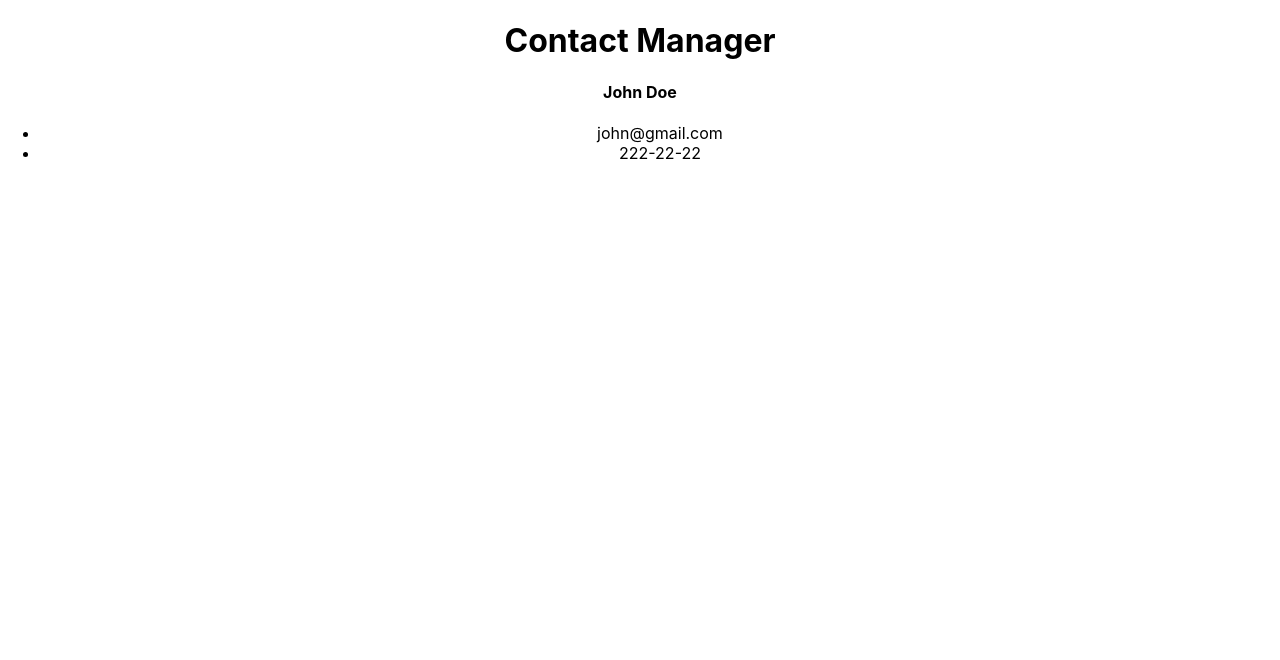
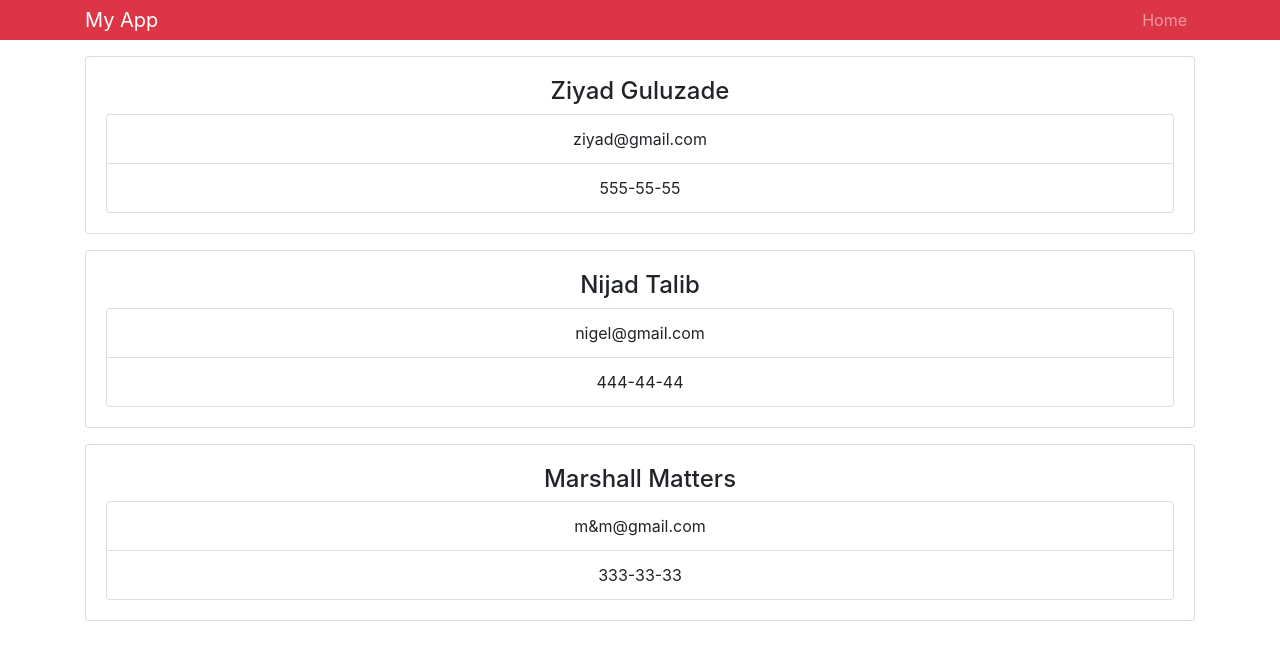
Before and after one commit to ZiyadGuluzade/contact-manager, a React (Create React App) app in the folder contact-manager/: page / in a window 1280 px wide. Shown: the top 660 px of the page. Built offline with nearby package versions, Linux system fonts and the light colour scheme.

Commit message:
added header component and styled with bootstrap

```diff
--- a/contact-manager/package.json
+++ b/contact-manager/package.json
@@ -3,6 +3,7 @@
   "version": "0.1.0",
   "private": true,
   "dependencies": {
+    "bootstrap": "^4.3.1",
     "react": "^16.8.6",
     "react-dom": "^16.8.6",
     "react-scripts": "3.0.1"
--- a/contact-manager/src/App.js
+++ b/contact-manager/src/App.js
@@ -1,14 +1,17 @@
 import React from 'react';
-import Contact from './components/Contact';
 import Header from './components/Header';
+import Contacts from './components/Contacts';
 
+import 'bootstrap/dist/css/bootstrap.min.css';
 import './App.css';
 
 function App() {
   return (
     <div className="App">
-      <Header branding="Contact Manager" />
-      <Contact name="John Doe" email="john@gmail.com" phone="222-22-22"/>
+      <Header />
+      <div className="container">
+        <Contacts/>
+      </div>
     </div>
   );
 }
--- a/contact-manager/src/components/Contact.js
+++ b/contact-manager/src/components/Contact.js
@@ -1,17 +1,26 @@
 import React, { Component } from 'react'
+import PropTypes from 'prop-types'
 
+// This is a class based component
 class Contact extends Component {
     render() {
+        // desctructuring in a class based component
+        const { name, email, phone } = this.props.contact;
+
         return (
-            <div>
-                <h4>{this.props.name}</h4>
-                <ul>
-                   <li>{this.props.email}</li>
-                   <li>{this.props.phone}</li>
+            <div className="card card-body mb-3">
+                <h4>{name}</h4>
+                <ul className="list-group">
+                   <li className="list-group-item">{email}</li>
+                   <li className="list-group-item">{phone}</li>
                 </ul>
             </div>
         )
     }
 }
 
+Contact.propTypes = {
+    contact: PropTypes.object.isRequired,
+}
+
 export default Contact;
--- /dev/null
+++ b/contact-manager/src/components/Contacts.js
@@ -0,0 +1,48 @@
+import React, { Component } from 'react'
+import Contact from './Contact'
+class Contacts extends Component {
+    // creating state of the component
+    constructor() {
+        super();
+        this.state = {
+            contacts: [
+                {
+                    id: 1,
+                    name: 'Ziyad Guluzade',
+                    email: 'ziyad@gmail.com',
+                    phone: '555-55-55'
+                },
+                {
+                    id: 2,
+                    name: 'Nijad Talib',
+                    email: 'nigel@gmail.com',
+                    phone: '444-44-44'
+                },
+                {
+                    id: 3,
+                    name: 'Marshall Matters',
+                    email: 'm&m@gmail.com',
+                    phone: '333-33-33'
+                }
+            ]
+        }
+    }
+
+    render() {
+        // destructuring the state
+        const { contacts } =this.state;
+
+        return (
+            <div>
+                {contacts.map(contact => (
+                    <Contact
+                        key={contact.id}
+                        contact={contact}
+                    />
+                ))}
+            </div>
+        )
+    }
+}
+
+export default Contacts;
--- a/contact-manager/src/components/Header.js
+++ b/contact-manager/src/components/Header.js
@@ -1,11 +1,34 @@
-import React from 'react'
+import React from 'react';
+import PropTypes from 'prop-types';
 
+// This is a functional component
 const Header = (props) => {
+    // decunstructuring in a functional component
+    const { branding } = props;
     return (
-        <div className="header">
-            <h1>{props.branding}</h1>
-        </div>
+        <nav className="navbar navbar-expand-sm navbar-dark bg-danger mb-3 py-0">
+            <div className="container">
+                <a href="/" className="navbar-brand">{branding}</a>
+                <div>
+                    <ul className="navbar-nav mr-auto">
+                        <li className="nav-item">
+                            <a href="/" className="nav-link">Home</a>
+                        </li>
+                    </ul>
+                </div>
+            </div>
+        </nav>
     )
 }
 
+// Default props
+Header.defaultProps = {
+    branding: "My App"
+};
+
+// Setting proptypes
+Header.propTypes = {
+    branding: PropTypes.string.isRequired
+}
+
 export default Header;
```
Also changed, not shown: 1 other file (tests, documents, lock files or other folders).
